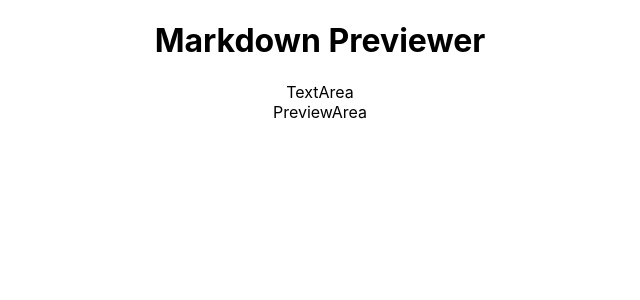
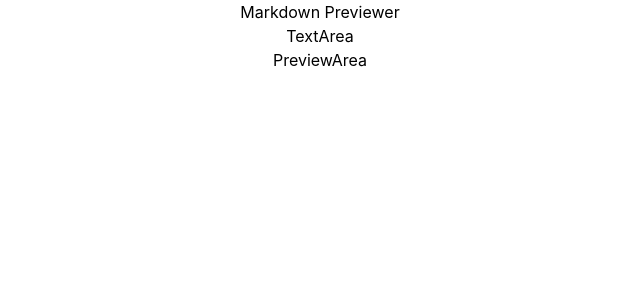
Before and after one commit to Reeyhanyilmaz/Redux-MarkdownPreviewer, a React (Create React App) app: page / in a window 1280 px wide. Shown: the top 300 px of the page, without its empty margins (320-960 px from the left). Built offline with nearby package versions, Linux system fonts and the light colour scheme.

Commit message:
install Tailwindcss

```diff
--- a/package.json
+++ b/package.json
@@ -36,5 +36,8 @@
       "last 1 firefox version",
       "last 1 safari version"
     ]
+  },
+  "devDependencies": {
+    "tailwindcss": "^3.1.6"
   }
 }
--- a/src/index.css
+++ b/src/index.css
@@ -1,3 +1,7 @@
+@tailwind base;
+@tailwind components;
+@tailwind utilities;
+
 body {
   margin: 0;
   font-family: -apple-system, BlinkMacSystemFont, 'Segoe UI', 'Roboto', 'Oxygen',
--- /dev/null
+++ b/tailwind.config.js
@@ -0,0 +1,8 @@
+/** @type {import('tailwindcss').Config} */
+module.exports = {
+  content: ["./src/**/*.{html,js}"],
+  theme: {
+    extend: {},
+  },
+  plugins: [],
+}
```
Also changed, not shown: 2 other files (tests, documents, lock files or other folders).
